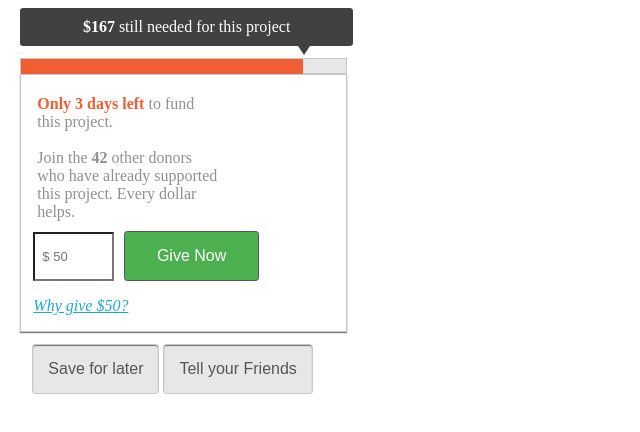
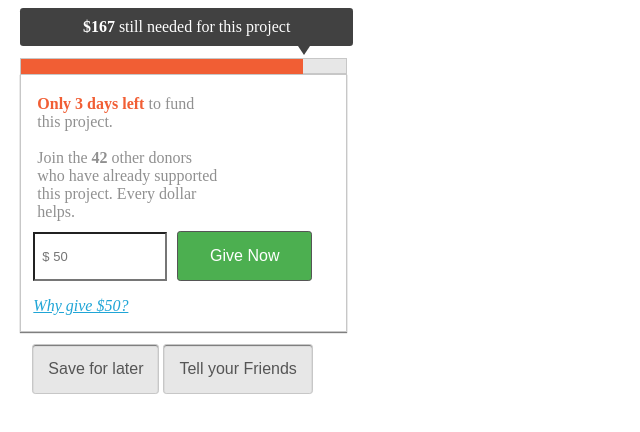
Before and after one commit to D-L-C/html-sass-Coding-Challenge, a plain HTML site: page index.html in a window 1280 px wide. Shown: the whole page, without its empty margins (0-640 px from the left). Drawn offline with Linux system fonts and the light colour scheme.

Commit message:
Extending the input box width.

```diff
--- a/style.sass
+++ b/style.sass
@@ -137,7 +137,7 @@ input
   padding: 15px 7px
   text-align: left
   text-decoration: none
-  width: 20%
+  width: 37%
   font-size: 13px
   background-color: #FFFFFF
   color: #000000
```
Also changed, not shown: style.css.
